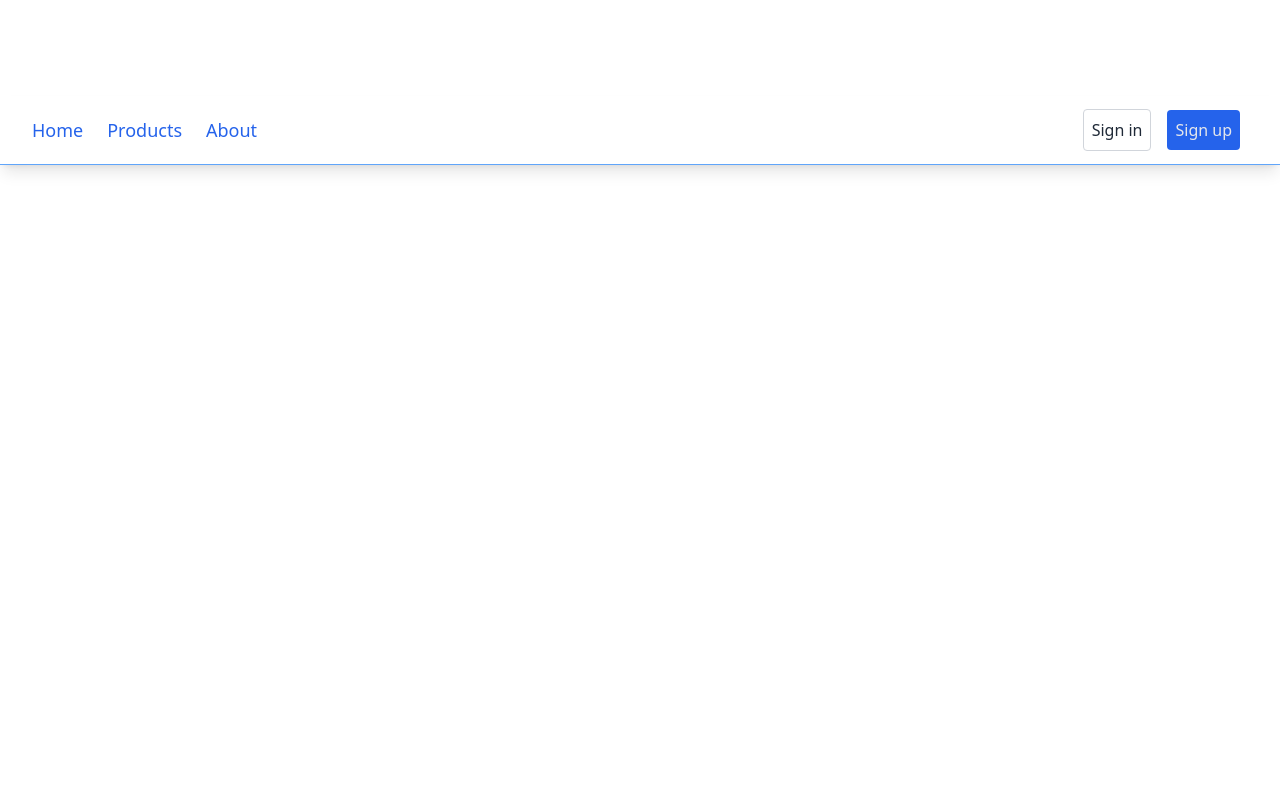
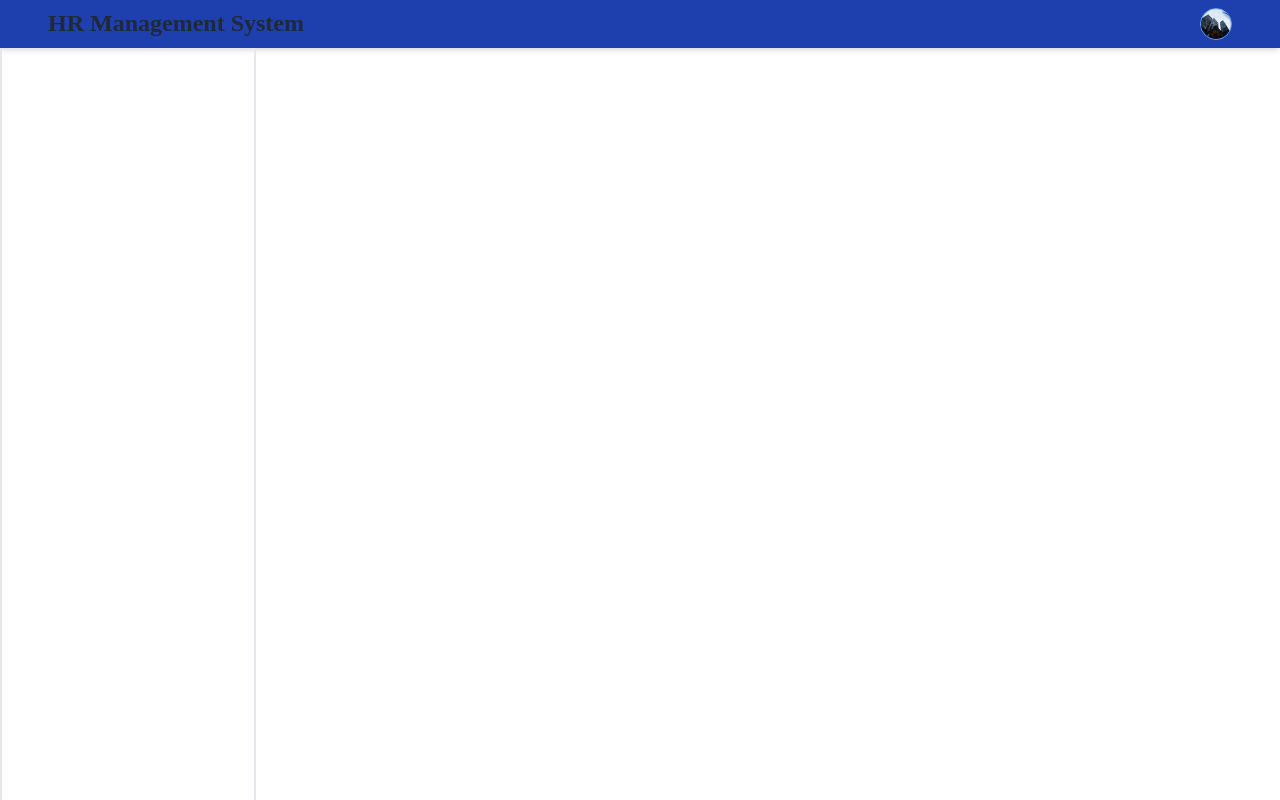
Before and after one commit to PMinhTri/PBL_EMS, a React app in the folder pbl_frontend/: page /home in a window 1280 px wide. Built offline with nearby package versions, Linux system fonts and the light colour scheme; the HTML template or start-up script is replaced by a standard one.

Commit message:
feat: add some new UI for FE

```diff
--- a/pbl_frontend/package.json
+++ b/pbl_frontend/package.json
@@ -10,11 +10,11 @@
     "preview": "vite preview"
   },
   "dependencies": {
+    "@ant-design/icons": "^5.0.1",
     "@fortawesome/free-regular-svg-icons": "^6.4.0",
     "@fortawesome/free-solid-svg-icons": "^6.4.0",
     "@fortawesome/react-fontawesome": "^0.2.0",
-    "@mui/icons-material": "^5.11.16",
-    "@mui/material": "^5.12.3",
+    "antd": "^5.4.7",
     "axios": "^1.4.0",
     "react": "^18.2.0",
     "react-dom": "^18.2.0",
--- /dev/null
+++ b/pbl_frontend/src/components/Container.tsx
@@ -0,0 +1,14 @@
+import React from "react";
+
+type Props = {
+  backgroundColor?: string;
+  children: React.ReactNode;
+};
+
+const Container: React.FunctionComponent<Props> = (props: Props) => {
+  const { backgroundColor, children } = props;
+
+  return <div className={`flex flex-col bg-${backgroundColor}`}>{children}</div>;
+};
+
+export default Container;
--- a/pbl_frontend/src/components/Navbar.tsx
+++ b/pbl_frontend/src/components/Navbar.tsx
@@ -1,75 +1,77 @@
 import React from "react";
+import loginImg from "../assets/login.jpg";
+import { Popover, Space } from "antd";
+
+const SelectContent: React.FunctionComponent = () => {
+  const options = [
+    { value: "Profile" },
+    { value: "Security" },
+    { value: "Logout" },
+  ];
+
+  return (
+    <div>
+      <div className="flex flex-row justify-between pr-4 pb-2">
+        <div className="border-[1px] border-blue-400 rounded-full justify-center align-center w-8 h-8">
+          <img
+            className="object-cover object-center h-full w-full rounded-full"
+            src={loginImg}
+            alt="avatar"
+          />
+        </div>
+        <div className="text-xs pr-4 justify-center">
+          <div className="font-bold">Phan Dinh Minh Tri</div>
+          <div>tri.phan@sioux.asia</div>
+        </div>
+      </div>
+      <ul>
+        {options.map((option, key) => (
+          <li
+            key={key}
+            className="flex px-4 py-2 items-center justify-center cursor-pointer hover:bg-gray-100"
+          >
+            {option.value}
+          </li>
+        ))}
+      </ul>
+    </div>
+  );
+};
 
 const Navbar: React.FunctionComponent = () => {
   return (
-    <nav
-      id="header"
-      className="w-full z-30 top-10 py-1 bg-white shadow-lg border-b border-blue-400 mt-24"
-    >
-      <div className="w-full flex items-center justify-between mt-0 px-6 py-2">
-        <label className="cursor-pointer md:hidden block">
-          <svg
-            className="fill-current text-blue-600"
-            xmlns="http://www.w3.org/2000/svg"
-            width="20"
-            height="20"
-            viewBox="0 0 20 20"
-          >
-            <title>menu</title>
-            <path d="M0 3h20v2H0V3zm0 6h20v2H0V9zm0 6h20v2H0v-2z"></path>
-          </svg>
-        </label>
-        <input className="hidden" type="checkbox" id="menu-toggle" />
-
+    <div className="shadow-md w-full h-12 fixed bg-blue-800 top-0 left-0">
+      <div className="flex flex-row md:flex-row items-center justify-between md:px-10 px-7m mx-2">
         <div
-          className="hidden md:flex md:items-center md:w-auto w-full order-3 md:order-1"
-          id="menu"
+          className="font-bold text-2xl cursor-pointer flex font-[Poppins]
+        text-gray-800 mb-4 md:mb-0"
         >
-          <nav>
-            <ul className="md:flex items-center justify-between text-base text-blue-600 pt-4 md:pt-0">
-              <li>
-                <a
-                  className="inline-block no-underline hover:text-black font-medium text-lg py-2 px-4 lg:-ml-2"
-                  href="#"
-                >
-                  Home
-                </a>
-              </li>
-              <li>
-                <a
-                  className="inline-block no-underline hover:text-black font-medium text-lg py-2 px-4 lg:-ml-2"
-                  href="#"
-                >
-                  Products
-                </a>
-              </li>
-              <li>
-                <a
-                  className="inline-block no-underline hover:text-black font-medium text-lg py-2 px-4 lg:-ml-2"
-                  href="#"
-                >
-                  About
-                </a>
-              </li>
-            </ul>
-          </nav>
+          HR Management System
         </div>
 
         <div
-          className="order-2 md:order-3 flex flex-wrap items-center justify-end mr-0 md:mr-4"
-          id="nav-content"
+          className="font-bold text-xl cursor-pointer flex items-center justify-center font-[Poppins]
+        text-gray-800 mt-2"
         >
-          <div className="auth flex items-center w-full md:w-full">
-            <button className="bg-transparent text-gray-800  p-2 rounded border border-gray-300 mr-4 hover:bg-gray-100 hover:text-gray-700">
-              Sign in
-            </button>
-            <button className="bg-blue-600 text-gray-200  p-2 rounded  hover:bg-blue-500 hover:text-gray-100">
-              Sign up
-            </button>
-          </div>
+          <Space wrap>
+            <Popover
+              placement="bottomRight"
+              content={<SelectContent />}
+              title={"Account"}
+              trigger={"click"}
+            >
+              <button className="border-[1px] border-blue-400 rounded-full justify-center align-center w-8 h-8 ml-4">
+                <img
+                  className="object-cover object-center h-full w-full rounded-full"
+                  src={loginImg}
+                  alt="avatar"
+                />
+              </button>
+            </Popover>
+          </Space>
         </div>
       </div>
-    </nav>
+    </div>
   );
 };
 
--- /dev/null
+++ b/pbl_frontend/src/components/Sidebar.tsx
@@ -0,0 +1,11 @@
+import React from "react";
+
+const Sidebar: React.FunctionComponent = () => {
+  return (
+    <div className="fixed mt-[48px]">
+      <div className="flex w-64 h-screen p-5 pt-8 border-[2px]"></div>
+    </div>
+  );
+};
+
+export default Sidebar;
--- a/pbl_frontend/src/modules/user/HomePage.tsx
+++ b/pbl_frontend/src/modules/user/HomePage.tsx
@@ -1,8 +1,15 @@
 import React from "react";
 import Navbar from "../../components/Navbar";
+import Sidebar from "../../components/Sidebar";
+import Container from "../../components/Container";
 
 const HomePage: React.FunctionComponent = () => {
-  return <Navbar />;
+  return (
+    <Container>
+      <Navbar />
+      <Sidebar />
+    </Container>
+  );
 };
 
 export default HomePage;
```
Also changed, not shown: 1 other file (tests, documents, lock files or other folders).
